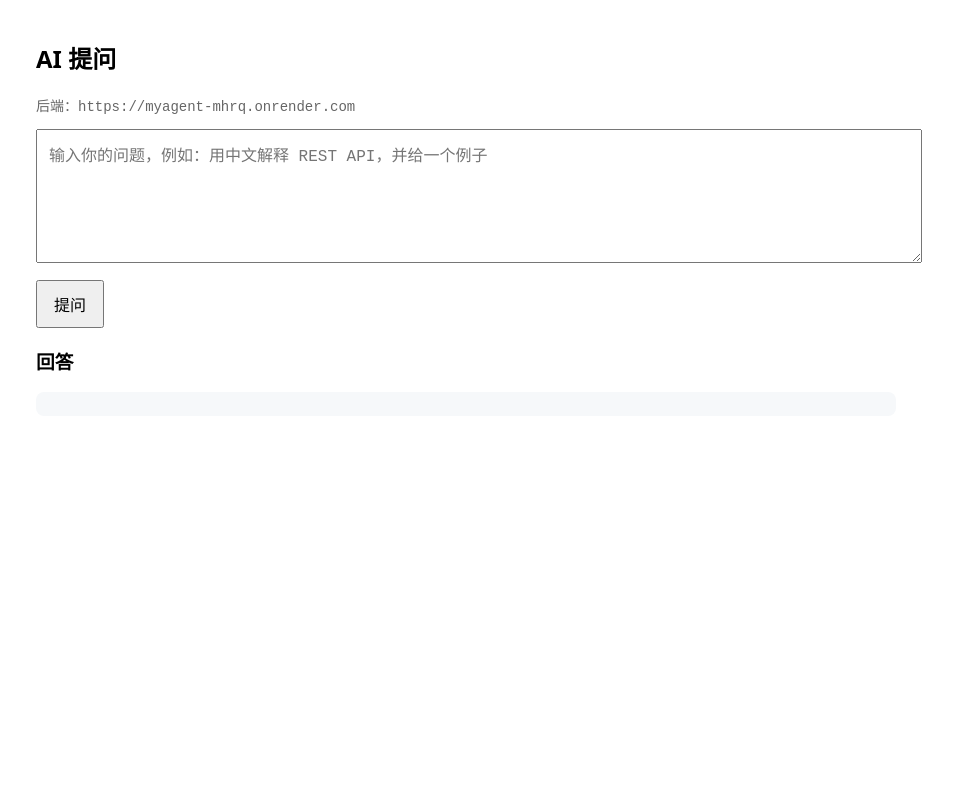
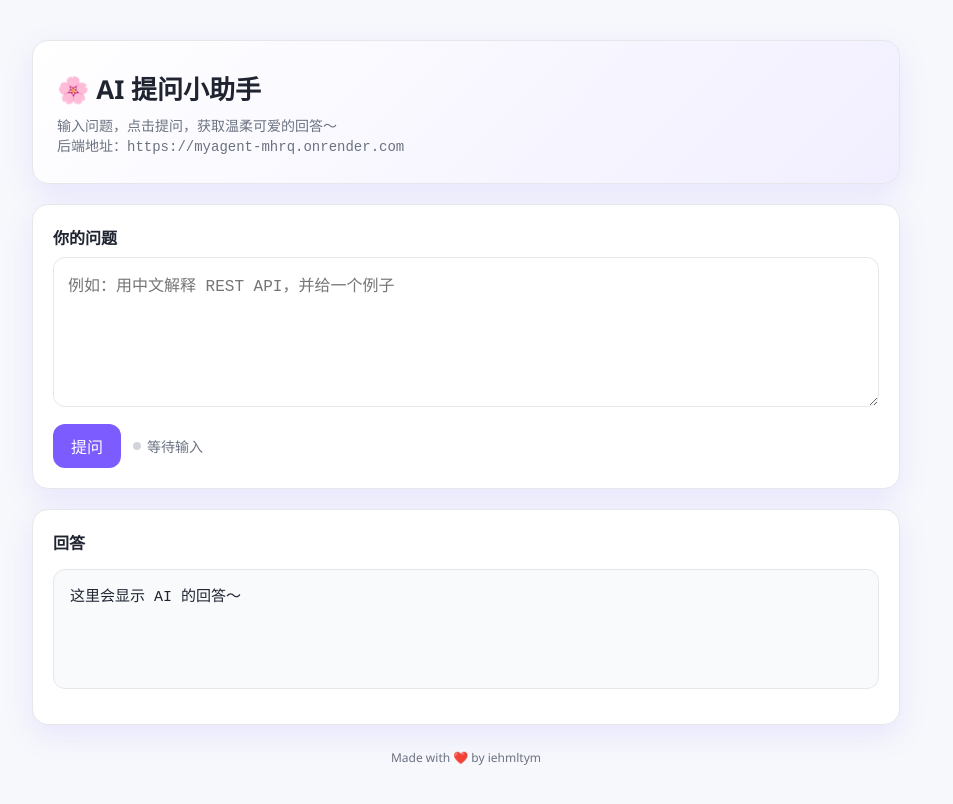
Before and after one commit to iehmltym/iehmltym.github.io, a Jekyll site: the page built from ai.html, in a window 1280 px wide. Shown: the top 804 px of the page, without its empty margins (174-1127 px from the left). Built offline with Jekyll 4.4.1, drawn with Linux system fonts in a browser that asks for light colours.

Commit message:
Update ai.html

```diff
--- a/ai.html
+++ b/ai.html
@@ -7,29 +7,182 @@ permalink: /ai/
 <head>
   <meta charset="utf-8" />
   <meta name="viewport" content="width=device-width, initial-scale=1" />
-  <title>AI 提问</title>
+  <title>AI 提问小助手</title>
   <style>
-    body { font-family: system-ui, -apple-system, "Segoe UI", Arial; max-width: 860px; margin: 40px auto; padding: 0 16px; }
-    textarea { width: 100%; font-size: 16px; padding: 12px; }
-    button { padding: 10px 16px; font-size: 16px; cursor: pointer; }
-    pre { white-space: pre-wrap; background: #f6f8fa; padding: 12px; border-radius: 8px; }
-    .row { display: flex; gap: 12px; align-items: center; flex-wrap: wrap; }
-    .muted { color: #666; font-size: 14px; }
+    :root {
+      --bg: #f7f8fc;
+      --card: #ffffff;
+      --primary: #7c5cff;
+      --primary-dark: #5b3be3;
+      --text: #1f2430;
+      --muted: #6b7280;
+      --border: #e5e7eb;
+      --shadow: 0 10px 30px rgba(124, 92, 255, 0.12);
+      --radius: 16px;
+    }
+
+    * { box-sizing: border-box; }
+
+    body {
+      margin: 0;
+      font-family: "Segoe UI", system-ui, -apple-system, "PingFang SC", "Microsoft YaHei", Arial;
+      background: var(--bg);
+      color: var(--text);
+    }
+
+    .wrap {
+      max-width: 900px;
+      margin: 40px auto;
+      padding: 0 16px 60px;
+    }
+
+    .hero {
+      background: linear-gradient(135deg, #ffffff 0%, #f1efff 100%);
+      border: 1px solid var(--border);
+      border-radius: var(--radius);
+      padding: 28px 24px;
+      box-shadow: var(--shadow);
+    }
+
+    .hero h1 {
+      margin: 0 0 8px;
+      font-size: 26px;
+    }
+
+    .hero p {
+      margin: 0;
+      color: var(--muted);
+      font-size: 14px;
+    }
+
+    .card {
+      margin-top: 20px;
+      background: var(--card);
+      border: 1px solid var(--border);
+      border-radius: var(--radius);
+      padding: 20px;
+      box-shadow: var(--shadow);
+    }
+
+    label {
+      display: block;
+      font-weight: 600;
+      margin-bottom: 8px;
+    }
+
+    textarea {
+      width: 100%;
+      min-height: 150px;
+      border: 1px solid var(--border);
+      border-radius: 12px;
+      padding: 14px;
+      font-size: 16px;
+      outline: none;
+      transition: border .2s, box-shadow .2s;
+      background: #fff;
+    }
+    textarea:focus {
+      border-color: var(--primary);
+      box-shadow: 0 0 0 4px rgba(124, 92, 255, 0.15);
+    }
+
+    .row {
+      display: flex;
+      gap: 12px;
+      align-items: center;
+      flex-wrap: wrap;
+      margin-top: 12px;
+    }
+
+    button {
+      background: var(--primary);
+      color: #fff;
+      border: none;
+      padding: 10px 18px;
+      border-radius: 12px;
+      font-size: 16px;
+      cursor: pointer;
+      transition: transform .06s, background .2s;
+    }
+    button:hover { background: var(--primary-dark); }
+    button:active { transform: scale(0.98); }
+
+    .status {
+      font-size: 14px;
+      color: var(--muted);
+      display: inline-flex;
+      align-items: center;
+      gap: 6px;
+    }
+
+    .dot {
+      width: 8px; height: 8px; border-radius: 50%;
+      background: #d1d5db;
+      display: inline-block;
+    }
+    .dot.loading {
+      background: var(--primary);
+      animation: pulse 1s infinite ease-in-out;
+    }
+
+    @keyframes pulse {
+      0% { transform: scale(1); opacity: 0.6; }
+      50% { transform: scale(1.5); opacity: 1; }
+      100% { transform: scale(1); opacity: 0.6; }
+    }
+
+    pre {
+      white-space: pre-wrap;
+      background: #f8fafc;
+      border: 1px solid var(--border);
+      padding: 16px;
+      border-radius: 12px;
+      min-height: 120px;
+      font-size: 15px;
+      line-height: 1.6;
+    }
+
+    .muted {
+      color: var(--muted);
+      font-size: 13px;
+    }
+
+    .footer {
+      margin-top: 24px;
+      text-align: center;
+      color: var(--muted);
+      font-size: 12px;
+    }
   </style>
 </head>
 <body>
-  <h2>AI 提问</h2>
-  <p class="muted">后端：<code id="apiBase"></code></p>
+  <div class="wrap">
+    <div class="hero">
+      <h1>🌸 AI 提问小助手</h1>
+      <p>输入问题，点击提问，获取温柔可爱的回答～</p>
+      <p class="muted">后端地址：<code id="apiBase"></code></p>
+    </div>
 
-  <textarea id="q" rows="6" placeholder="输入你的问题，例如：用中文解释 REST API，并给一个例子"></textarea>
+    <div class="card">
+      <label for="q">你的问题</label>
+      <textarea id="q" placeholder="例如：用中文解释 REST API，并给一个例子"></textarea>
 
-  <div class="row" style="margin: 12px 0;">
-    <button onclick="ask()">提问</button>
-    <span id="status" class="muted"></span>
+      <div class="row">
+        <button onclick="ask()">提问</button>
+        <span class="status">
+          <span id="dot" class="dot"></span>
+          <span id="statusText">等待输入</span>
+        </span>
+      </div>
+    </div>
+
+    <div class="card">
+      <label>回答</label>
+      <pre id="ans">这里会显示 AI 的回答～</pre>
+    </div>
+
+    <div class="footer">Made with ❤️ by iehmltym</div>
   </div>
-
-  <h3>回答</h3>
-  <pre id="ans"></pre>
 
   <script>
     const API_BASE = "https://myagent-mhrq.onrender.com";
```
Also changed, not shown: other parts of ai.html (+12 -6 lines).
